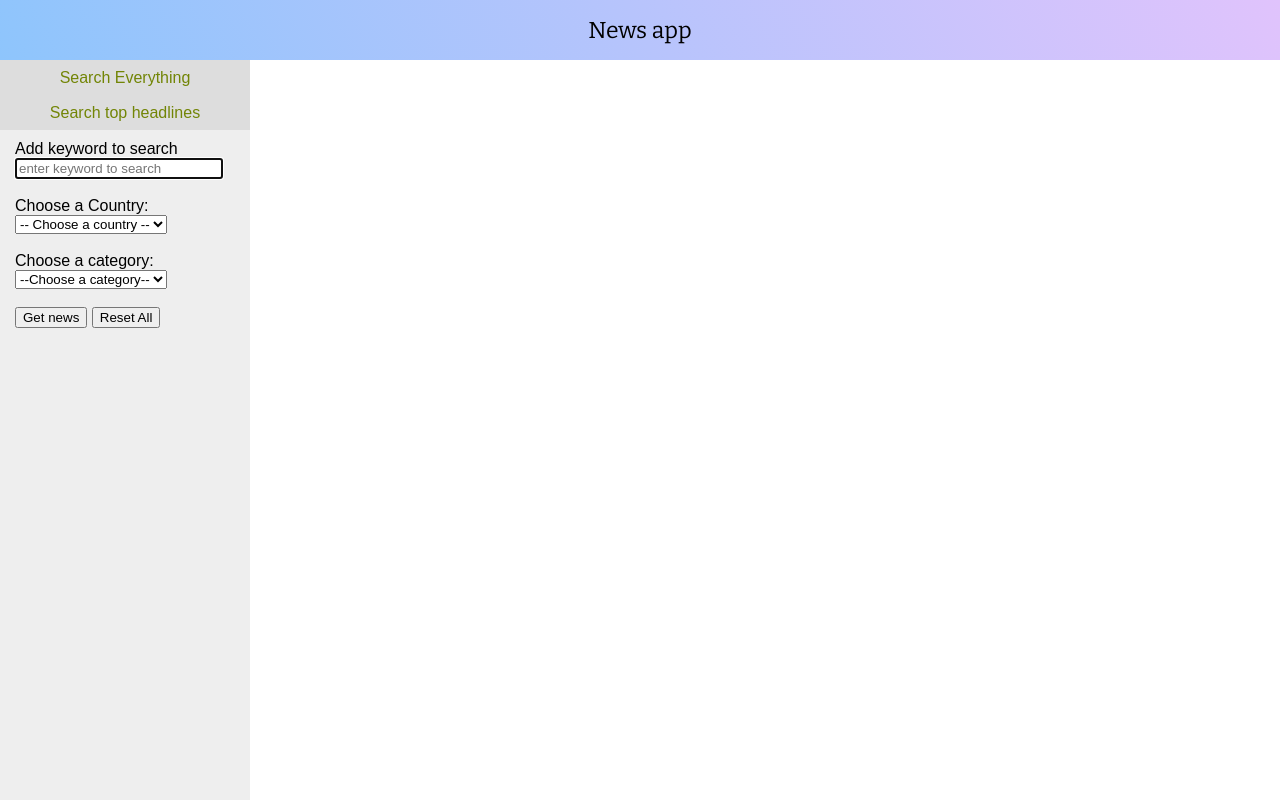
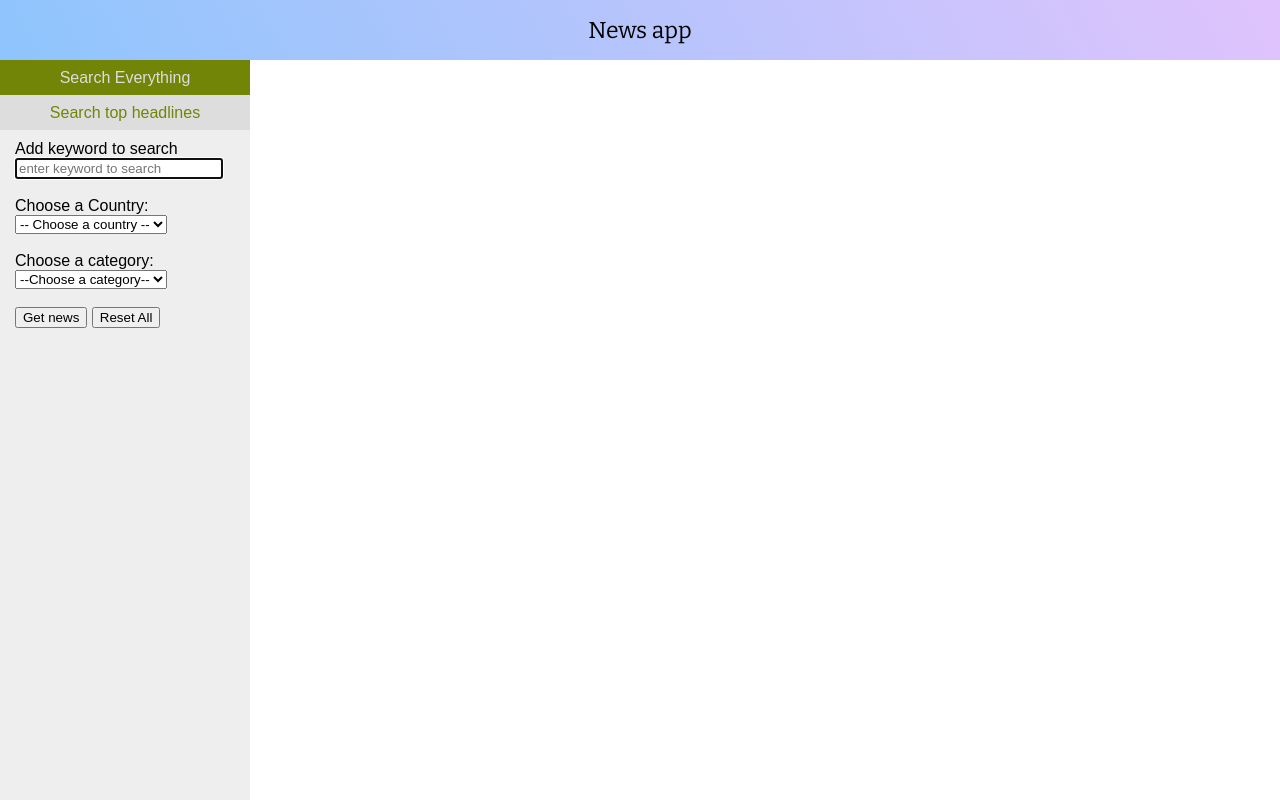
Before and after one commit to pragyes31/news-reader-app, a website built with Parcel: page index.html in a window 1280 px wide. Built offline with nearby package versions, Linux system fonts and the light colour scheme; no server answers.

Commit message:
made "everything " tab active by default

```diff
--- a/index.html
+++ b/index.html
@@ -11,7 +11,9 @@
       <div class="news-section">
         <div class="filters">
           <div class="news-tabs">
-            <div id="everything" class="news-category">Search Everything</div>
+            <div id="everything" class="news-category active-news-category">
+              Search Everything
+            </div>
             <div id="top-headlines" class="news-category">
               Search top headlines
             </div>
```
